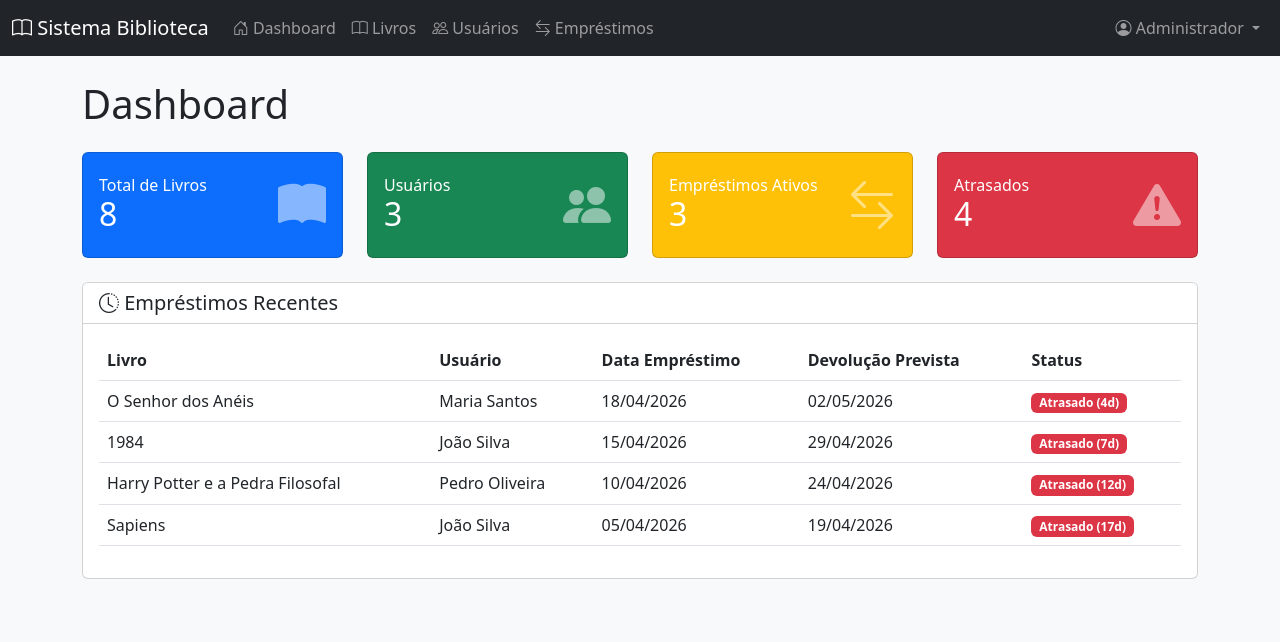
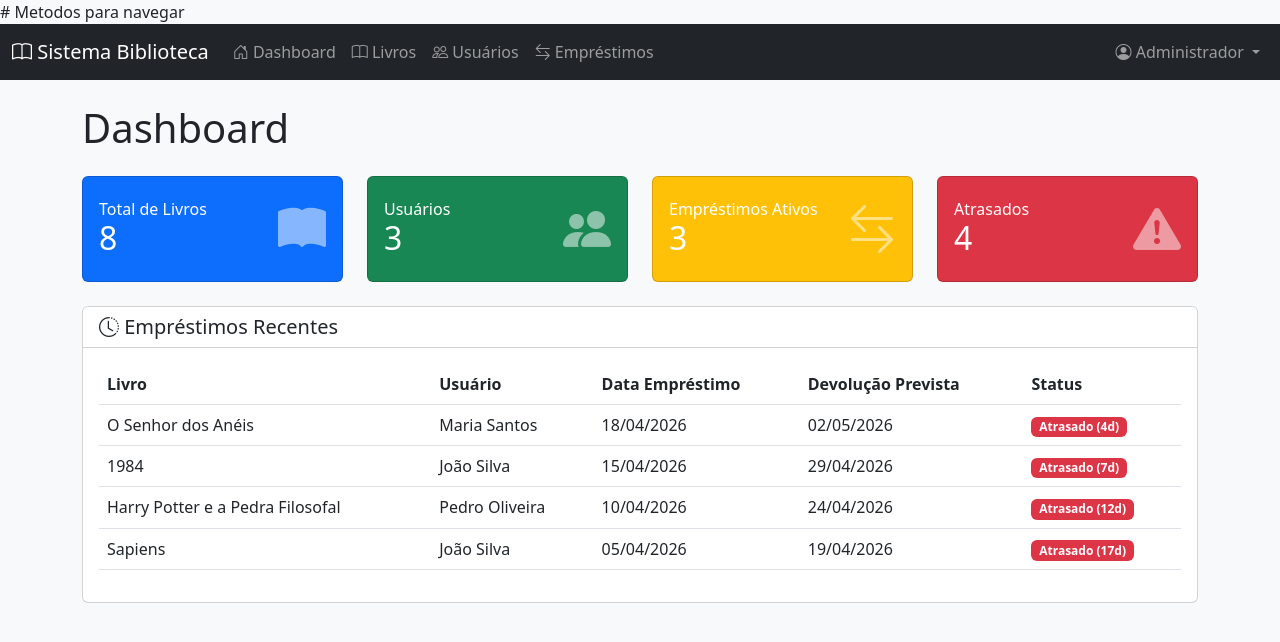
Before and after one commit to Zeron32/Luciana-Trabalho, a PHP site: page /dashboard.php in a window 1280 px wide. Shown: the top 642 px of the page. Run offline with PHP 8.4, Linux system fonts and the light colour scheme; a user stored in the database is signed in; data comes from the database, SQL or seed files in the repository.

```diff
--- a/biblioteca-php/includes/menu.php
+++ b/biblioteca-php/includes/menu.php
@@ -1,3 +1,4 @@
+# Metodos para navegar
 <nav class="navbar navbar-expand-lg navbar-dark bg-dark">
     <div class="container-fluid">
         <a class="navbar-brand" href="dashboard.php">
```
